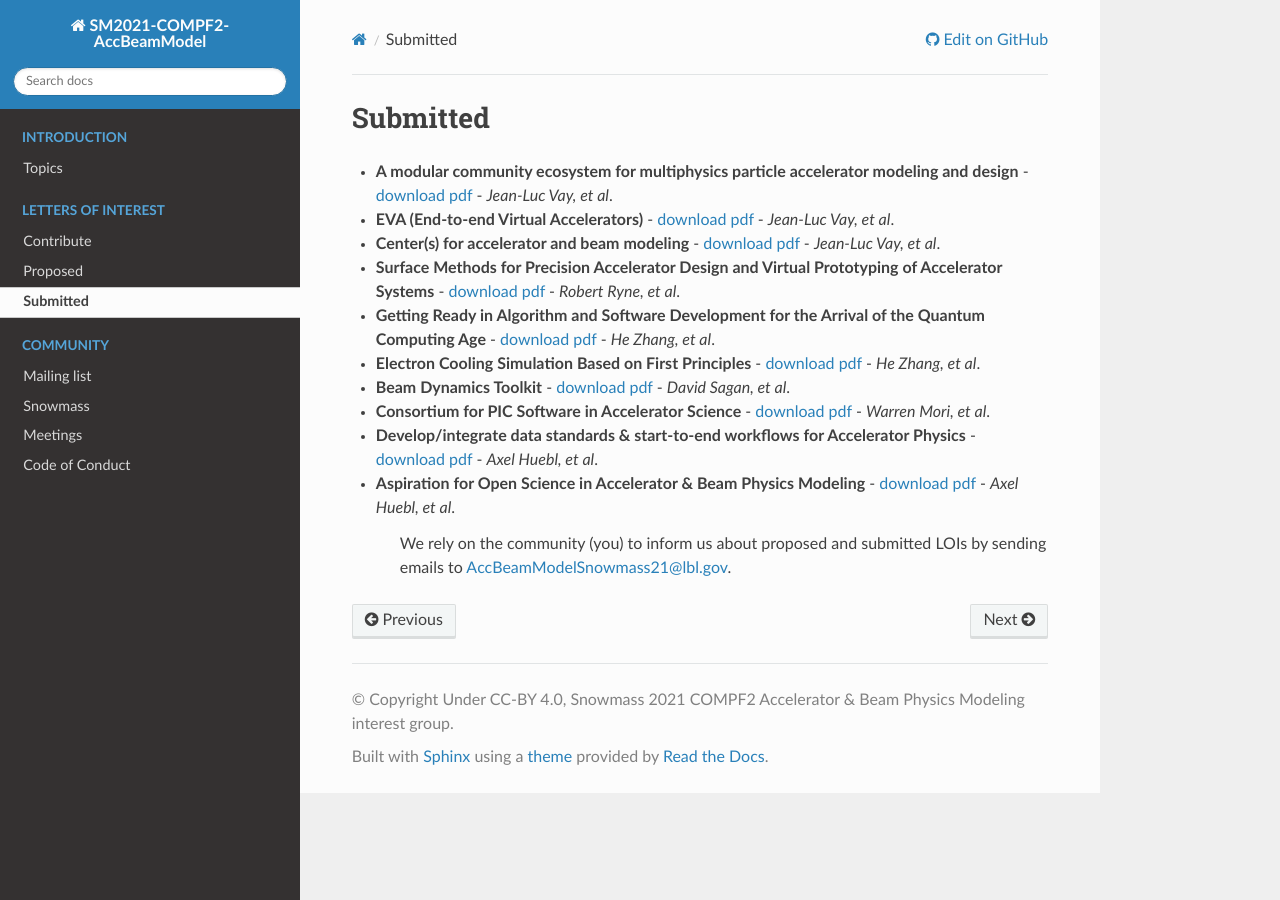
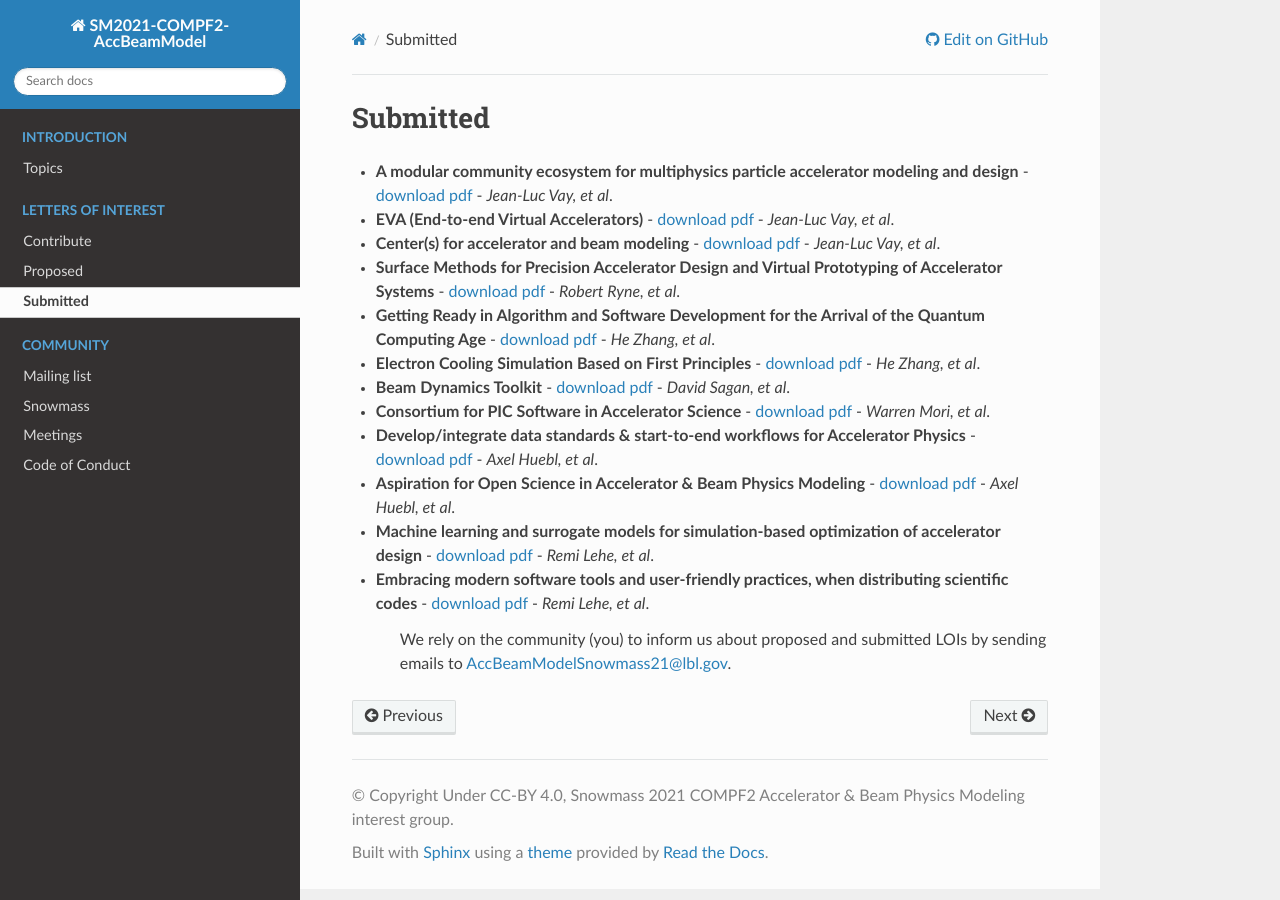
Before and after one commit to snowmass-compf2-accbeammodel/snowmass-compf2-accbeammodel.github.io, a Sphinx documentation site: the page built from docs/source/loi/submitted.rst, in a window 1280 px wide. Built offline with Sphinx 7.4.7 and the Read the Docs theme 2.0.0, drawn with Linux system fonts in a browser that asks for light colours.

Commit message:
Update submitted.rst

```diff
--- a/docs/source/loi/submitted.rst
+++ b/docs/source/loi/submitted.rst
@@ -23,4 +23,8 @@ Submitted
 
 - **Aspiration for Open Science in Accelerator & Beam Physics Modeling** - `download pdf <https://www.snowmass21.org/docs/files/summaries/CompF/SNOWMASS21-CompF2_CompF7-AF1_AF0_Huebl-081.pdf>`_ - *Axel Huebl, et al*.
 
+- **Machine learning and surrogate models for simulation-based optimization of accelerator design** - `download pdf <https://www.snowmass21.org/docs/files/summaries/CompF/SNOWMASS21-CompF2_CompF3-AF1_AF6_Lehe-075.pdf>`_ - *Remi Lehe, et al*.
+
+- **Embracing modern software tools and user-friendly practices, when distributing scientific codes** - `download pdf <https://www.snowmass21.org/docs/files/summaries/CompF/SNOWMASS21-CompF2_CompF0_Lehe-076.pdf>`_ - *Remi Lehe, et al*.
+
    We rely on the community (you) to inform us about proposed and submitted LOIs by sending emails to AccBeamModelSnowmass21@lbl.gov.
```
